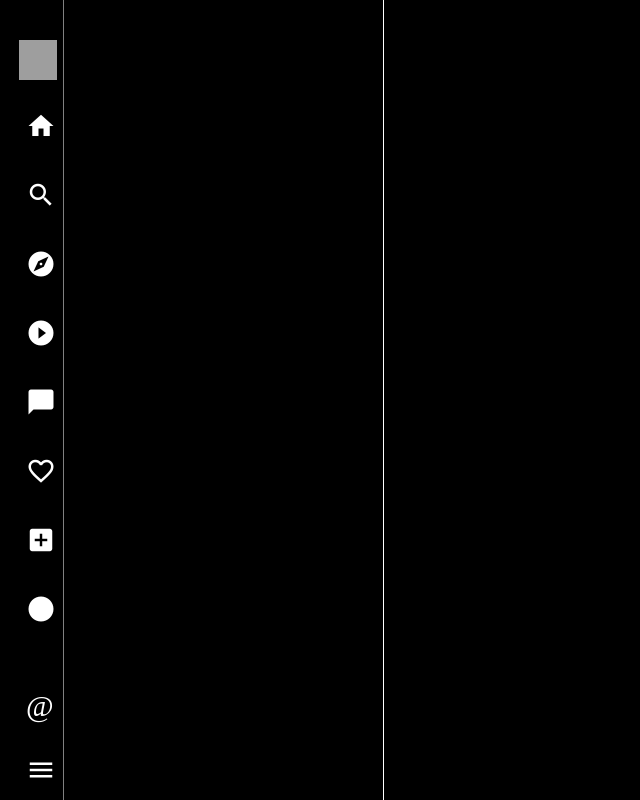
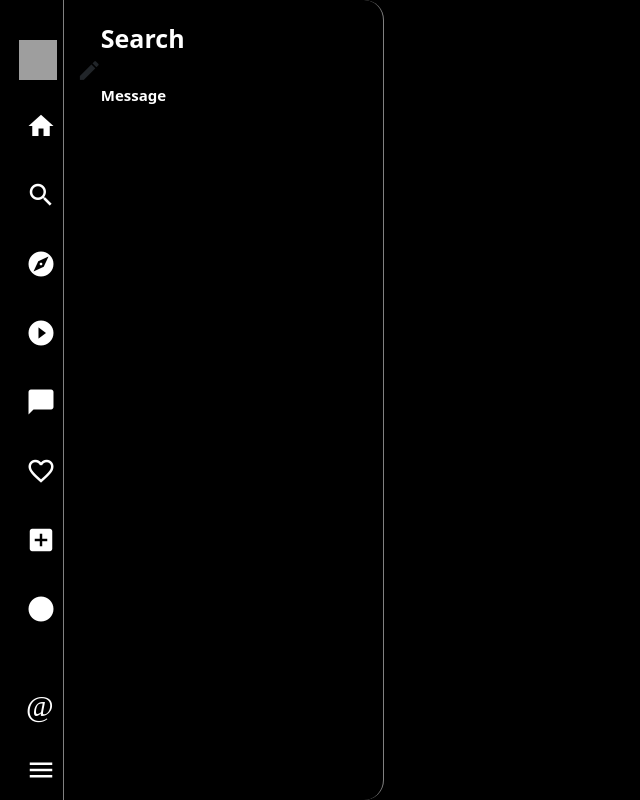
Before and after one commit to NevilKiyada/ChatApp, a Django app: page /messages in a window 1280 px wide. Shown: the whole page, without its empty margins (0-640 px from the left). Run offline with Django 5.2, Linux system fonts and the light colour scheme; grey boxes are pictures that could not be loaded.

Commit message:
mjdbfjkwe

```diff
--- a/message/templates/mes.html
+++ b/message/templates/mes.html
@@ -6,11 +6,14 @@
   <meta charset="UTF-8">
   <meta name="viewport" content="width=device-width, initial-scale=1.0">
   <title>Instagram Message Mockup</title>
+  <link href="https://fonts.googleapis.com/icon?family=Material+Icons" rel="stylesheet">
   <style>
-    .messblock{
+    .searchblock{
         height: 100vh;
         width: 30%;
-        border-right: 1px solid white;
+        border-right: 1px solid gray;
+        border-top-right-radius: 20px;
+        border-bottom-right-radius: 20px;
     }
   </style>
 </head>
@@ -19,12 +22,17 @@
 </style>
 
 <body>
-        <div class="messblock">
-                <div>
-                    <div></div>
-                    <div></div>
+        <div class="searchblock">
+            <div style="height: 8vh; margin-left: 9.6vh;">
+                <div style="font-size: 25px; color: white; font-weight: bold; padding-top: 20px; margin-left: 3vh; width: 100%;">Search</div>
+                <span class="material-icons"
+                style="padding-right: 8px; float: left; font-size: 25px;">edit</span>
+            </div>
+            <div style="margin-left: 9.6vh;">
+                <div style="font-size: 15px; color: white; font-weight: bold; padding-top: 20px; margin-left: 3vh; width: 100%;">
+                  Message
                 </div>
-                <div></div>
+            </div>
         </div>
 </body>
 </html>
```
Also changed, not shown: db.sqlite3.
